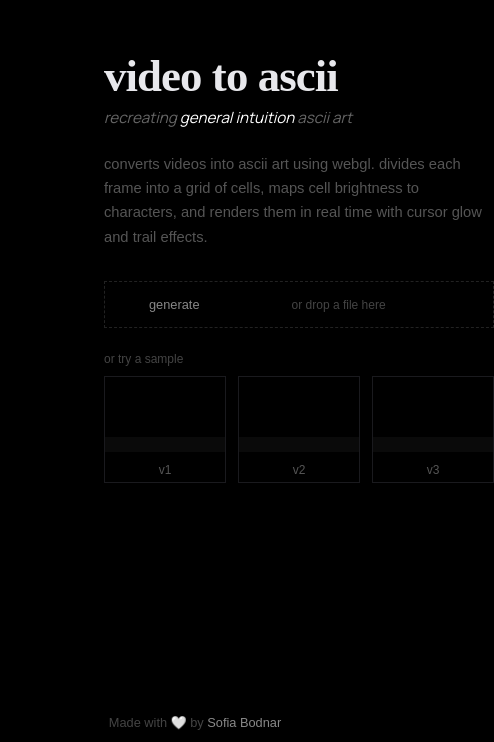
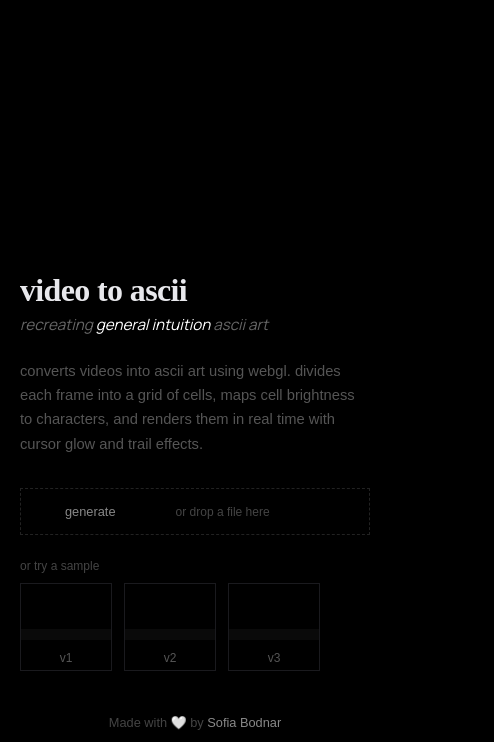
Before and after one commit to sofiabod/ascii, a React (Vite) app: page / in a window 390 px wide. Shown: the part 102-844 px from the top of the page, 494 px wide, since content can reach past the window. Built offline with nearby package versions, Linux system fonts and the light colour scheme; a web font is replaced by a local one.

Commit message:
feat: add mobile responsive layout and touch support

```diff
--- a/src/App.css
+++ b/src/App.css
@@ -108,6 +108,13 @@
   font-size: 0.75rem;
   color: #444;
   margin-left: 3rem;
+}
+
+.upload-error {
+  font-family: 'Manrope', sans-serif;
+  font-size: 0.8rem;
+  color: #ff6b6b;
+  margin-top: 0.5rem;
 }
 
 .samples {
@@ -523,3 +530,65 @@
   background-image: linear-gradient(#fff, #fff);
   background-size: 100% 1px;
 }
+
+@media (max-width: 768px) {
+  .landing {
+    flex-direction: column;
+    padding: 0 1.25rem;
+    padding-top: 6vh;
+    align-items: flex-start;
+  }
+
+  .landing-demo {
+    width: 100%;
+    justify-content: flex-start;
+  }
+
+  .landing-demo .video-to-ascii {
+    width: 100%;
+  }
+
+  .landing-info {
+    flex: none;
+    width: 100%;
+    padding: 1.5rem 0 2rem;
+  }
+
+  .landing-title {
+    font-size: 2rem;
+  }
+
+  .drop-zone {
+    width: 100%;
+    box-sizing: border-box;
+  }
+
+  .drop-hint {
+    margin-left: 1rem;
+  }
+
+  .samples-grid {
+    flex-wrap: wrap;
+  }
+
+  .sample-thumb {
+    width: 90px;
+    height: 56px;
+  }
+
+  .player-page {
+    flex-direction: column;
+    padding: 0 1.25rem;
+    padding-top: 4vh;
+  }
+
+  .player-left {
+    width: 100%;
+  }
+
+  .player-right {
+    flex: none;
+    width: 100%;
+    padding-left: 0;
+  }
+}
```
